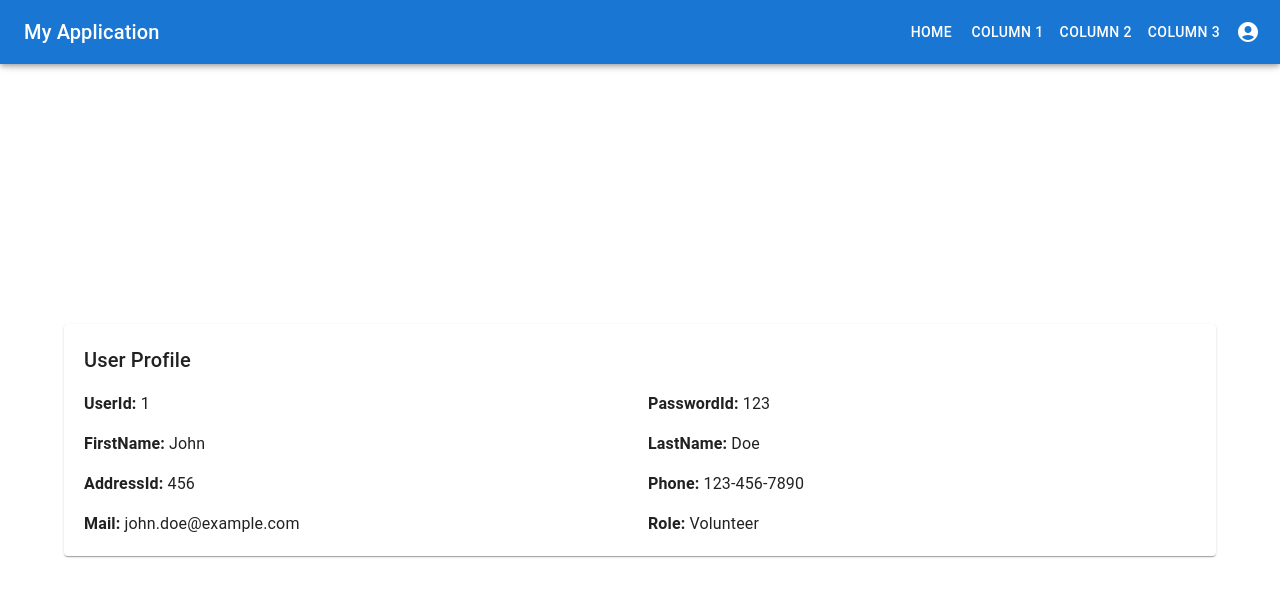
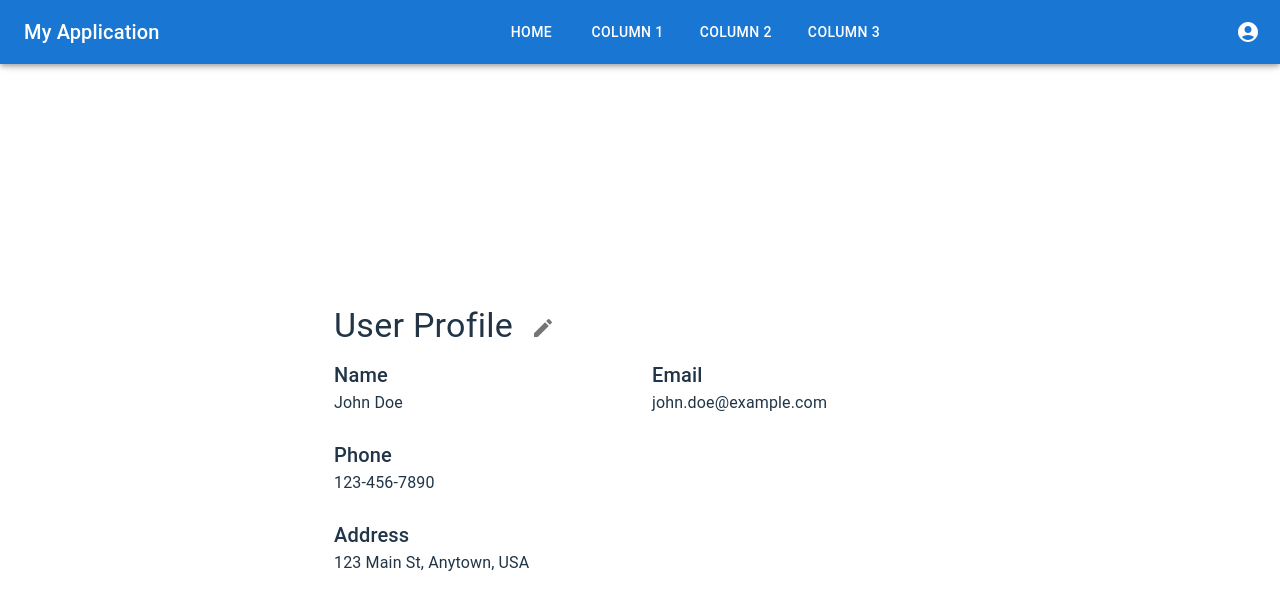
Before and after one commit to estiww/darchei-miriam-docker, a React (Vite) app in the folder client/: page /home/profile in a window 1280 px wide. Shown: the top 610 px of the page. Built offline with nearby package versions, Linux system fonts and the light colour scheme.

Commit message:
עיצוב

```diff
--- a/client/src/pages/Home.jsx
+++ b/client/src/pages/Home.jsx
@@ -26,14 +26,16 @@ function Home() {
   return (
     <div>
       <AppBar position="fixed" style={{ width: '100%' }}>
-        <Toolbar>
-          <Typography variant="h6" style={{ flexGrow: 1 }}>
+        <Toolbar style={{ display: 'flex', justifyContent: 'space-between' }}>
+          <Typography variant="h6">
             My Application
           </Typography>
-          <Button color="inherit" component={Link} to="/home">Home</Button>
-          <Button color="inherit" component={Link} to="column1">Column 1</Button>
-          <Button color="inherit" component={Link} to="column2">Column 2</Button>
-          <Button color="inherit" component={Link} to="column3">Column 3</Button>
+          <div style={{ display: 'flex', flexGrow: 1, justifyContent: 'center', gap: '20px' }}>
+            <Button color="inherit" component={Link} to="/home">Home</Button>
+            <Button color="inherit" component={Link} to="column1">Column 1</Button>
+            <Button color="inherit" component={Link} to="column2">Column 2</Button>
+            <Button color="inherit" component={Link} to="column3">Column 3</Button>
+          </div>
           <div>
             <IconButton
               edge="end"
@@ -90,7 +92,8 @@ const Column2 = () => (
       <Typography variant="h6">Column 2</Typography>
       <Typography>Content for column 2...</Typography>
     </Grid>
-  </Grid>);
+  </Grid>
+);
 
 const Column3 = () => (
   <Grid container spacing={3} style={{ marginTop: 20 }}>
--- a/client/src/pages/UserProfile.jsx
+++ b/client/src/pages/UserProfile.jsx
@@ -1,32 +1,109 @@
-import React from 'react';
-import { Grid, Typography, Paper } from '@mui/material';
+import React, { useState } from 'react';
+import { Grid, TextField, Button, Typography, Container, IconButton } from '@mui/material';
+import EditIcon from '@mui/icons-material/Edit';
 
 const UserProfile = () => {
-  // נתוני הדוגמאות, ניתן לעדכן בנתונים אמתיים
-  const userData = {
-    UserId: 1,
-    PasswordId: 123,
-    FirstName: 'John',
-    LastName: 'Doe',
-    AddressId: 456,
-    Phone: '123-456-7890',
-    Mail: 'john.doe@example.com',
-    Role: 'Volunteer'
+  const [editMode, setEditMode] = useState(false);
+  const [userDetails, setUserDetails] = useState({
+    name: 'John Doe',
+    email: 'john.doe@example.com',
+    phone: '123-456-7890',
+    address: '123 Main St, Anytown, USA'
+  });
+
+  const handleChange = (e) => {
+    const { name, value } = e.target;
+    setUserDetails({
+      ...userDetails,
+      [name]: value,
+    });
+  };
+
+  const toggleEditMode = () => {
+    setEditMode(!editMode);
+  };
+
+  const handleSubmit = (e) => {
+    e.preventDefault();
+    setEditMode(false);
+    // Here you would typically also send the updated details to your server
   };
 
   return (
-    <Paper style={{ padding: '20px', marginTop: '20px' }}>
-      <Grid container spacing={2}>
-        <Grid item xs={12}>
-          <Typography variant="h6">User Profile</Typography>
+    <Container>
+      <Typography variant="h4" gutterBottom>
+        User Profile
+        <IconButton onClick={toggleEditMode} style={{ marginLeft: '10px' }}>
+          <EditIcon />
+        </IconButton>
+      </Typography>
+      {editMode ? (
+        <form onSubmit={handleSubmit}>
+          <Grid container spacing={3}>
+            <Grid item xs={12} sm={6}>
+              <TextField
+                label="Name"
+                name="name"
+                value={userDetails.name}
+                onChange={handleChange}
+                fullWidth
+              />
+            </Grid>
+            <Grid item xs={12} sm={6}>
+              <TextField
+                label="Email"
+                name="email"
+                value={userDetails.email}
+                onChange={handleChange}
+                fullWidth
+              />
+            </Grid>
+            <Grid item xs={12} sm={6}>
+              <TextField
+                label="Phone"
+                name="phone"
+                value={userDetails.phone}
+                onChange={handleChange}
+                fullWidth
+              />
+            </Grid>
+            <Grid item xs={12}>
+              <TextField
+                label="Address"
+                name="address"
+                value={userDetails.address}
+                onChange={handleChange}
+                fullWidth
+              />
+            </Grid>
+            <Grid item xs={12}>
+              <Button type="submit" variant="contained" color="primary">
+                Save
+              </Button>
+            </Grid>
+          </Grid>
+        </form>
+      ) : (
+        <Grid container spacing={3}>
+          <Grid item xs={12} sm={6}>
+            <Typography variant="h6">Name</Typography>
+            <Typography>{userDetails.name}</Typography>
+          </Grid>
+          <Grid item xs={12} sm={6}>
+            <Typography variant="h6">Email</Typography>
+            <Typography>{userDetails.email}</Typography>
+          </Grid>
+          <Grid item xs={12} sm={6}>
+            <Typography variant="h6">Phone</Typography>
+            <Typography>{userDetails.phone}</Typography>
+          </Grid>
+          <Grid item xs={12}>
+            <Typography variant="h6">Address</Typography>
+            <Typography>{userDetails.address}</Typography>
+          </Grid>
         </Grid>
-        {Object.keys(userData).map((key) => (
-          <Grid item xs={12} sm={6} key={key}>
-            <Typography variant="body1"><strong>{key}:</strong> {userData[key]}</Typography>
-          </Grid>
-        ))}
-      </Grid>
-    </Paper>
+      )}
+    </Container>
   );
 };
 
```
